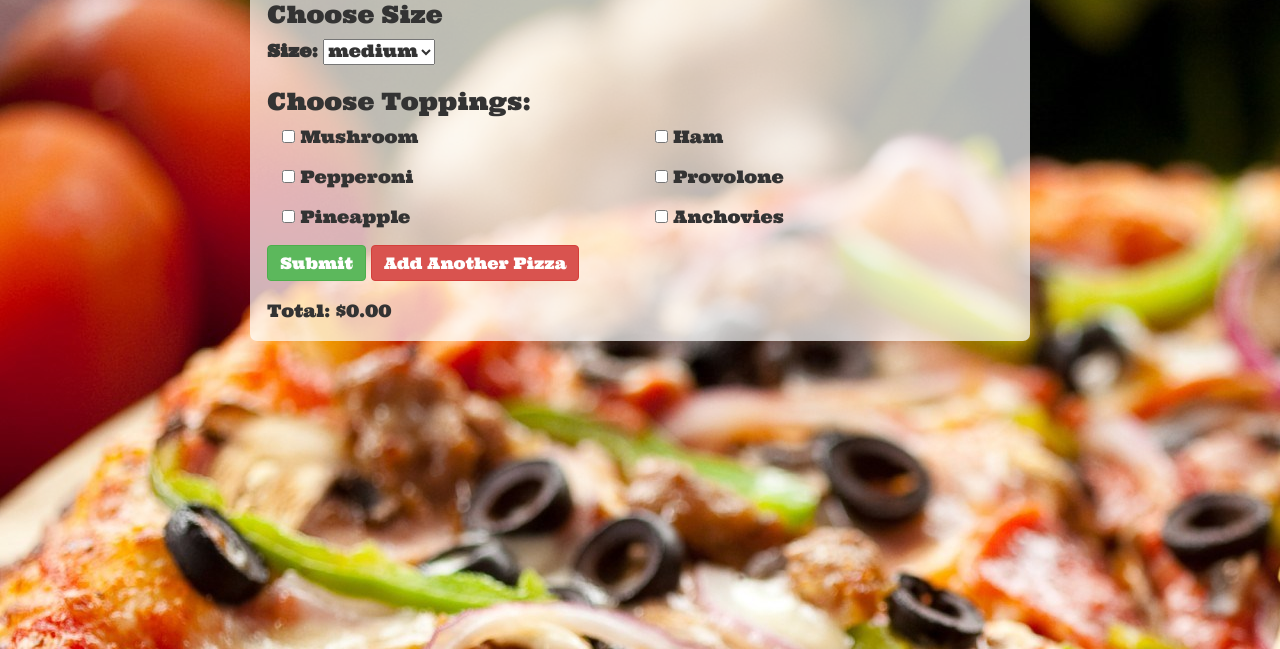
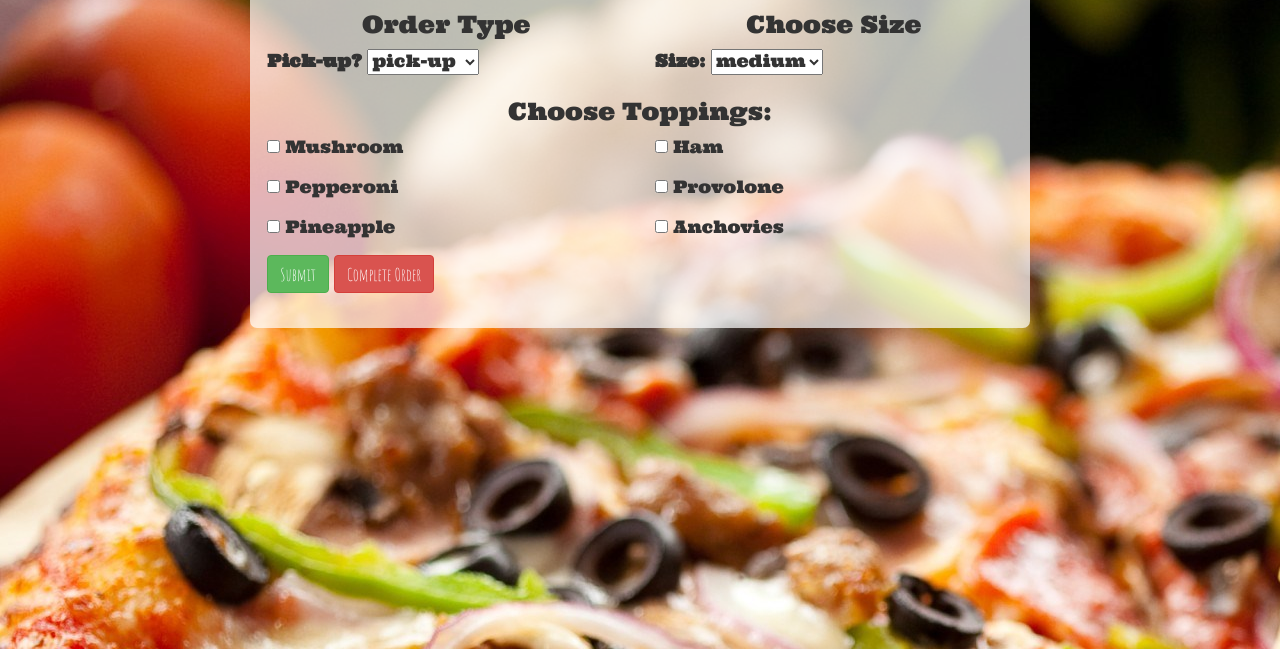
Before and after one commit to doohinkus/pizza, a plain HTML site: page index.html in a window 1280 px wide. Shown: the part 151-800 px from the top of the page. Drawn offline with nearby package versions, Linux system fonts and the light colour scheme.

Commit message:
add the feel of changing forms without actually cahnging forms.

```diff
--- a/css/styles.css
+++ b/css/styles.css
@@ -4,6 +4,9 @@ body {
   background-image: url(../img/pizza.jpg);
   font-family: 'Ultra', serif;
   font-size: 13pt;
+}
+h3, h2 {
+  text-align: center;
 }
 .col-md-offset-2{
   background-color: rgba(255, 255, 255, 0.7);;
@@ -21,9 +24,14 @@ body {
 
 }
 .btn {
-  font-size: 12pt;
+  font-size: 13pt;
+  font-family: 'Amatic SC', cursive;
 }
 #output{
+  /*display: none;*/
   font-size: 13pt;
   margin-top:1em;
 }
+/*#completeOrder{
+  display: none;
+}*/
--- a/index.html
+++ b/index.html
@@ -16,10 +16,20 @@
       <div class="row">
         <div class="col-md-8 col-md-offset-2">
           <div class="order">
-            <h2>Order</h2>
+            <h2 class="order-number">May I Take Your Order?</h2>
             <form id="input">
+              <div class="row">
                 <div class="form-group">
-                <h3>Choose Size</h3>
+                  <div class="col-md-6 order-options">
+                  <h3>Order Type</h3>
+                    <label for="size">Pick-up? </label>
+                    <select class="size" id="order-type">
+                      <option value="pick-up" selected>pick-up</option>
+                      <option value="delivery">delivery</option>
+                    </select><!--end select-->
+                  </div><!--endcol-md-6-->
+                  <div class="col-md-6">
+                  <h3 class="order-options">Choose Size</h3>
                     <label for="size">Size: </label>
                     <select class="size" id="size">
                       <option value="small">small</option>
@@ -27,7 +37,10 @@
                       <option value="large">large</option>
                       <option value="giant">giant</option>
                     </select><!--end select-->
+                  </div><!--endcol-md-6-->
                 </div><!--end form group-->
+              </div><!--end row-->
+              <div class="row">
                 <div class="form-group">
                   <h3>Choose Toppings:</h3>
                   <div class="col-md-6">
@@ -53,11 +66,12 @@
                     </div><!--form group-->
                   </div><!--end col-md-6-->
                 </div><!--end form group-->
+              </div><!--end row-->
               <button type="submit" class="btn btn-success" id="input">Submit</button>
-              <button type="button" class="btn btn-danger" id="anotherPizza">Add Another Pizza</button>
+              <button type="button" class="btn btn-danger" id="completeOrder">Complete Order</button>
             </form><!--end form-->
             <div id="output">
-              <span class="amount">Total: $0.00</span>
+              <span class="amount"></span>
             </div><!--output-->
           </div><!--end order-->
         </div><!--end col-md-8-offset-2-->
--- a/js/scripts.js
+++ b/js/scripts.js
@@ -2,7 +2,7 @@ function Customer (name, address) {
   this.address = address,
   this.bill = 0,
   this.pizzas = [],
-  this.delivery = 0;
+  this.orderType = "pick-up"
 }
 
 function Pizza (size){
@@ -52,10 +52,16 @@ Pizza.prototype.addExtras = function(size, selectedToppings){
 
 $(document).ready(function (){
 
+
   $("#input").submit(function (event){
+
     event.preventDefault();
+
     var size = $("#size").val();
     var pizza = new Pizza (size);
+    $("#anotherPizza").fadeIn();
+
+    $(".order-number").text("Another ?");
 
     $("input:checkbox[name=toppings]:checked").each(function(){
       var topping = $(this).val();
@@ -63,10 +69,22 @@ $(document).ready(function (){
    });
 
    pizza.addExtras(size, pizza.toppings);
+   $(".order-options").hide();
+   $(this).hide().slideDown(800);
+
    $(".amount").text("Your " + pizza.size + " pizza is $" + pizza.price.toFixed(2));
 
 
 
-  })
+
+
+
+
+
+
+   });
+   $("#completeOrder").click(function (){
+    //  console.log("features work!!!")
+   });
 
 });
```
Lines whose indentation alone changed are shown as unchanged.
